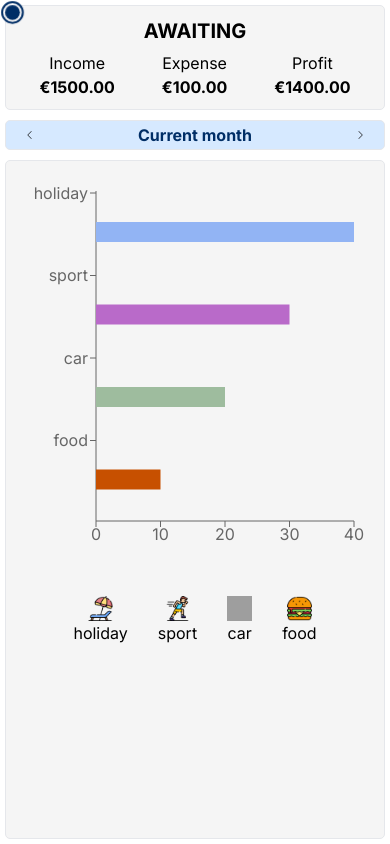
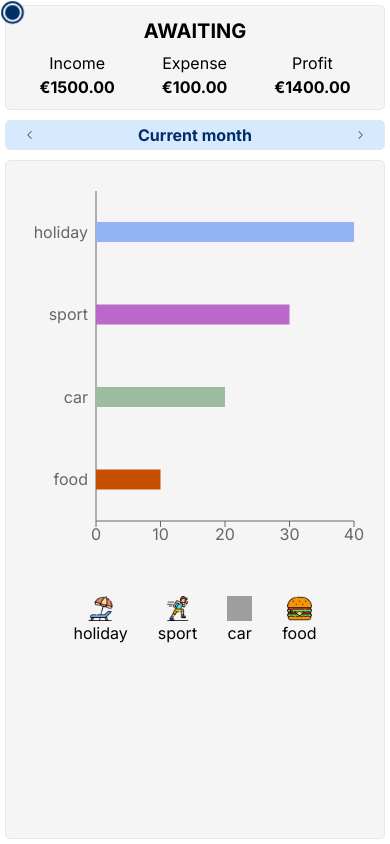
Before and after one commit to eimuciu/cash-tracker, a Next.js app: page /stats in a window 390 px wide. Built offline with nearby package versions, Linux system fonts and the light colour scheme; grey boxes are pictures that could not be loaded.

Commit message:
vertical refacto

```diff
--- a/src/app/components/pages/stats/barChart/index.tsx
+++ b/src/app/components/pages/stats/barChart/index.tsx
@@ -80,7 +80,6 @@ export default function BarChartElement({ data }: any) {
             {data.map((x: any, i: any) => (
               <Cell key={i} fill={x.color} />
             ))}
-
             <LabelList dataKey="amount" content={renderCustomizedLabel} />
           </Bar>
           <XAxis
--- a/src/app/components/pages/stats/verticalChart/index.tsx
+++ b/src/app/components/pages/stats/verticalChart/index.tsx
@@ -10,27 +10,38 @@ import {
   Legend,
   ResponsiveContainer,
 } from 'recharts';
+import './style.css'
+
+const CustomTooltip = ({ active, payload, label }: any) => {
+  if (active && payload && payload.length) {
+    return (
+      <div>
+        <p>{`${label} total: ${'$' + payload[0].value.toFixed(2)}`}</p>
+      </div>
+    );
+  }
+
+  return null;
+};
 
 export default function VerticalChartElement({ data }: any) {
-  console.log(data);
   return (
+    <div id="scrollContainer">
       <ResponsiveContainer width="100%" height="100%">
         <ComposedChart
           layout="vertical"
-        width={500}
-        height={400}
           data={data}
           margin={{
             top: 20,
+            bottom: 20,
             right: 20,
-          bottom: 20,
-          left: 20,
+            left: 20
           }}
         >
           <CartesianGrid stroke="#f5f5f5" />
           <XAxis type="number" />
-        <YAxis dataKey="name" type="category" scale="band" />
-        <Tooltip />
+          <YAxis dataKey="name" type="category" tickLine={false} />
+          <Tooltip content={<CustomTooltip />} />
           <Bar dataKey="amount" barSize={20} fill="#413ea0">
             {data.map((x: any, i: any) => (
               <Cell key={i} fill={x.color} />
@@ -38,5 +49,6 @@ export default function VerticalChartElement({ data }: any) {
           </Bar>
         </ComposedChart>
       </ResponsiveContainer>
+    </div>
   );
 }
--- /dev/null
+++ b/src/app/components/pages/stats/verticalChart/style.css
@@ -0,0 +1,20 @@
+.exampleScroll::-webkit-scrollbar {
+  display: none;
+}
+
+.exampleScroll {
+  -ms-overflow-style: none; /* IE and Edge */
+  scrollbar-width: none; /* Firefox */
+}
+
+#scrollContainer {
+  width: 100%;
+  height: 100%;
+  margin: 0 auto;
+}
+
+@media (max-width: 640px) {
+  #scrollContainer {
+    height: 400px;
+  }
+}
```
Lines whose indentation alone changed are shown as unchanged.
